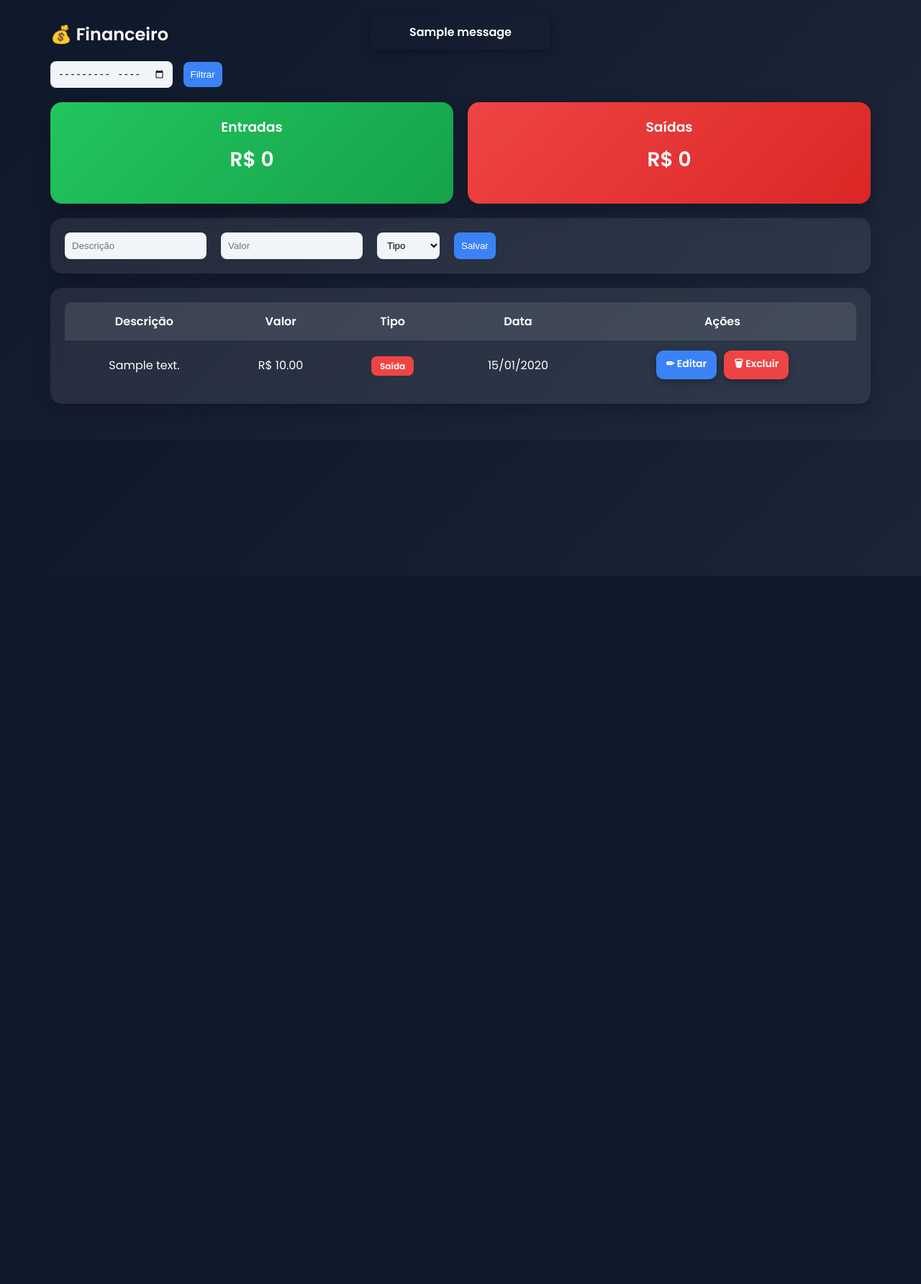
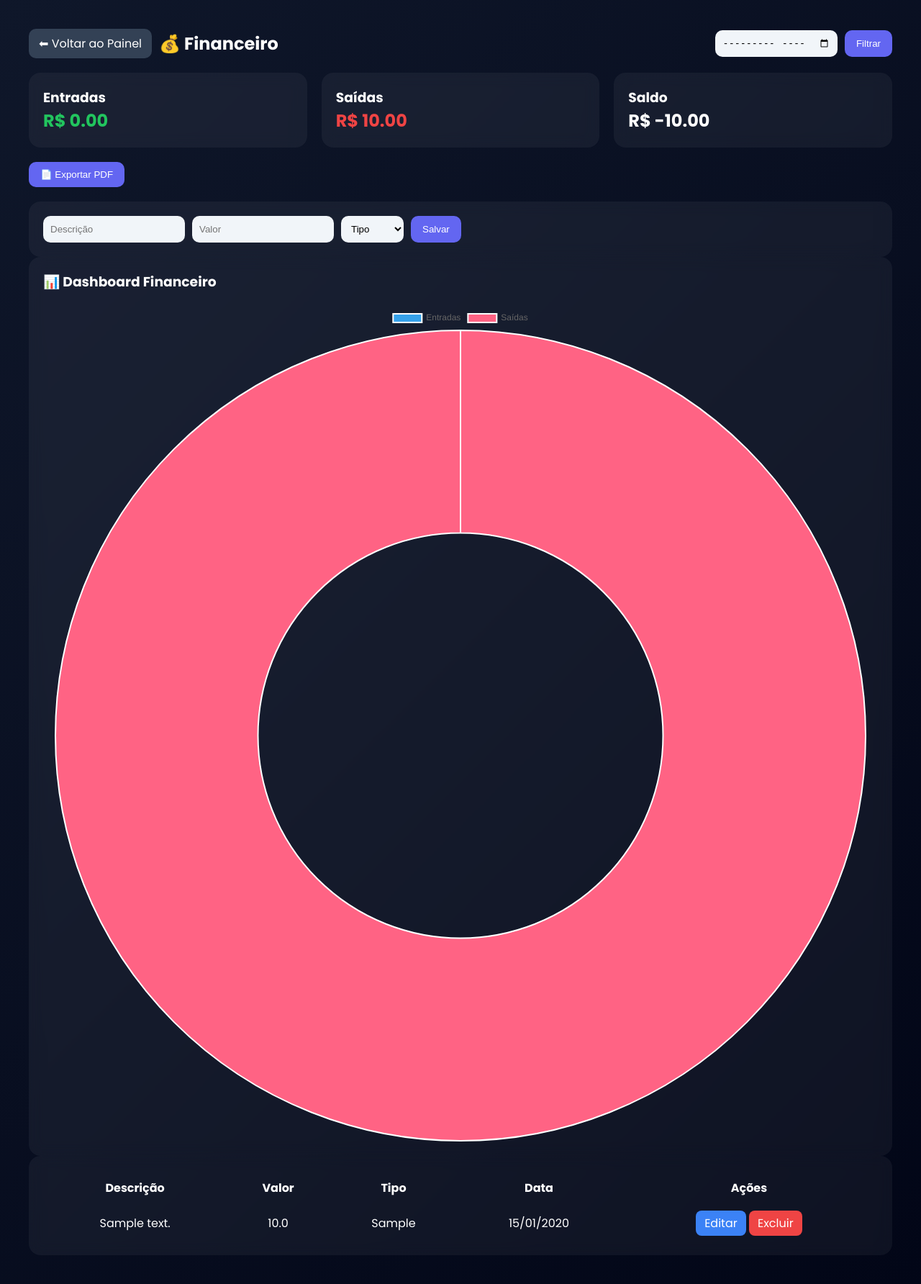
Before and after one commit to luiz2938310-pixel/marinalaiabeautyclinic.com.br, a Flask app: page /admin/financeiro in a window 1280 px wide. Shown: the whole page at 72% size. Before the commit the page ends 800 px from the top, so only its background shows below. Run offline with Flask 3, Linux system fonts and the light colour scheme; a user stored in the database is signed in; tables that the repository leaves empty hold one stand-in row (values such as "Sample post"); one stand-in notice (Sample message) is shown; some libraries are stand-ins or nearby versions.

Commit message:
financeiro_admin.html

```diff
--- a/agenda_marina_pro/templates/financeiro_admin.html
+++ b/agenda_marina_pro/templates/financeiro_admin.html
@@ -4,7 +4,13 @@
     <meta charset="UTF-8">
     <title>Financeiro PRO</title>
 
-    <link href="https://fonts.googleapis.com/css2?family=Poppins:wght@300;400;600&display=swap" rel="stylesheet">
+    <link href="https://fonts.googleapis.com/css2?family=Poppins:wght@300;400;600;700&display=swap" rel="stylesheet">
+
+    <!-- CHART -->
+    <script src="https://cdn.jsdelivr.net/npm/chart.js"></script>
+
+    <!-- PDF -->
+    <script src="https://cdnjs.cloudflare.com/ajax/libs/jspdf/2.5.1/jspdf.umd.min.js"></script>
 
     <style>
         * {
@@ -15,198 +21,129 @@
 
         body {
             font-family: 'Poppins', sans-serif;
-            background: linear-gradient(135deg,#0f172a,#1e293b);
+            background: linear-gradient(135deg,#0f172a,#020617);
             color: #fff;
         }
 
         .content {
-            padding: 30px;
-            max-width: 1200px;
-            margin: 0 auto;
+            padding: 40px;
+            max-width: 1300px;
+            margin: auto;
         }
 
-        h2 {
-            color: white;
+        /* TOPO */
+        .topo {
+            display: flex;
+            justify-content: space-between;
+            align-items: center;
             margin-bottom: 20px;
-        }
-
-        form[method="GET"] {
-            margin-bottom: 20px;
-        }
-
-        input, select, button {
-            padding: 10px;
-            border-radius: 8px;
-            border: none;
-            outline: none;
-            margin-right: 10px;
-        }
-
-        input, select {
-            background: #f1f5f9;
-            color: #000;
-        }
-
-        button {
-            background: #3b82f6;
-            color: white;
-            cursor: pointer;
-            transition: 0.3s;
-        }
-
-            button:hover {
-                background: #2563eb;
-            }
-
-        .grid {
-            display: grid;
-            grid-template-columns: repeat(auto-fit,minmax(220px,1fr));
-            gap: 20px;
-            margin-bottom: 20px;
-        }
-
-        .card {
-            background: rgba(255,255,255,0.08);
-            backdrop-filter: blur(10px);
-            padding: 20px;
-            border-radius: 16px;
-            box-shadow: 0 10px 25px rgba(0,0,0,0.2);
-            margin-bottom: 20px;
-        }
-
-        .resumo {
-            padding: 20px;
-            border-radius: 16px;
-            box-shadow: 0 10px 25px rgba(0,0,0,0.3);
-            font-weight: bold;
-            text-align: center;
-        }
-
-        .entrada-bg {
-            background: linear-gradient(135deg,#22c55e,#16a34a);
-        }
-
-        .saida-bg {
-            background: linear-gradient(135deg,#ef4444,#dc2626);
-        }
-
-        .resumo h2 {
-            font-size: 28px;
-            margin-top: 10px;
-        }
-
-        .card form {
-            display: flex;
             flex-wrap: wrap;
             gap: 10px;
         }
 
+        .topo-left {
+            display: flex;
+            align-items: center;
+            gap: 10px;
+        }
+
+        .topo a {
+            background: #334155;
+            padding: 8px 14px;
+            border-radius: 10px;
+            text-decoration: none;
+            color: white;
+            transition: .3s;
+        }
+
+            .topo a:hover {
+                background: #475569;
+            }
+
+        .filtro {
+            display: flex;
+            gap: 10px;
+        }
+
+        input, select {
+            padding: 10px;
+            border-radius: 10px;
+            border: none;
+            background: #f1f5f9;
+        }
+
+        button {
+            padding: 10px 16px;
+            border: none;
+            border-radius: 10px;
+            background: #6366f1;
+            color: white;
+            cursor: pointer;
+            transition: .3s;
+        }
+
+            button:hover {
+                transform: translateY(-2px);
+            }
+
+        /* GRID */
+        .grid {
+            display: grid;
+            grid-template-columns: repeat(auto-fit,minmax(240px,1fr));
+            gap: 20px;
+            margin: 20px 0;
+        }
+
+        .card {
+            background: rgba(255,255,255,0.05);
+            backdrop-filter: blur(10px);
+            padding: 20px;
+            border-radius: 16px;
+        }
+
+        /* RESUMO */
+        .valor-entrada {
+            color: #22c55e;
+        }
+
+        .valor-saida {
+            color: #ef4444;
+        }
+
+        /* TABELA */
         table {
             width: 100%;
             border-collapse: collapse;
-            color: white;
-            border-radius: 10px;
-            overflow: hidden;
         }
 
         th, td {
-            padding: 14px;
+            padding: 12px;
             text-align: center;
         }
 
-        th {
-            background: rgba(255,255,255,0.1);
+        tr:hover {
+            background: rgba(255,255,255,0.05);
         }
 
-        tr {
-            transition: 0.2s;
-        }
-
-            tr:hover {
-                background: rgba(255,255,255,0.05);
-            }
-
-        .badge {
-            padding: 5px 12px;
+        /* BOTÕES */
+        .btn {
+            padding: 6px 12px;
             border-radius: 8px;
-            font-weight: bold;
-            font-size: 12px;
-        }
-
-        .entrada {
-            background: #22c55e;
-            color: white;
-        }
-
-        .saida {
-            background: #ef4444;
-            color: white;
-        }
-
-        .btn {
-            padding: 8px 14px;
-            border-radius: 10px;
-            font-size: 14px;
-            font-weight: bold;
             text-decoration: none;
             color: white;
-            box-shadow: 0 4px 10px rgba(0,0,0,0.3);
-            transition: 0.2s;
-            display: inline-block;
         }
 
         .btn-edit {
             background: #3b82f6;
         }
 
-            .btn-edit:hover {
-                background: #2563eb;
-                transform: translateY(-2px);
-            }
-
         .btn-del {
             background: #ef4444;
         }
 
-            .btn-del:hover {
-                background: #dc2626;
-                transform: translateY(-2px);
-            }
-
-        .vazio {
-            text-align: center;
-            padding: 20px;
-            color: #cbd5f5;
-            font-weight: bold;
+        canvas {
+            margin-top: 20px;
         }
-
-        /* FLASH MESSAGES */
-        .flash-container {
-            position: fixed;
-            top: 20px;
-            left: 50%;
-            transform: translateX(-50%);
-            z-index: 9999;
-        }
-
-        .flash {
-            padding: 12px 20px;
-            border-radius: 10px;
-            color: white;
-            font-weight: bold;
-            min-width: 250px;
-            text-align: center;
-            margin-bottom: 10px;
-            box-shadow: 0 5px 15px rgba(0,0,0,0.3);
-        }
-
-            .flash.sucesso {
-                background: #22c55e;
-            }
-
-            .flash.erro {
-                background: #ef4444;
-            }
     </style>
 </head>
 
@@ -214,42 +151,45 @@
 
     <div class="content">
 
-        <h2>💰 Financeiro</h2>
+        <!-- TOPO -->
+        <div class="topo">
+            <div class="topo-left">
+                <a href="/admin">⬅ Voltar ao Painel</a>
+                <h2>💰 Financeiro</h2>
+            </div>
 
-        <!-- FLASH MESSAGES -->
-        {% with messages = get_flashed_messages(with_categories=true) %}
-        {% if messages %}
-        <div class="flash-container">
-            {% for category, message in messages %}
-            <div class="flash {{ category }}">
-                {{ message }}
-            </div>
-            {% endfor %}
+            <form method="GET" class="filtro">
+                <input type="month" name="mes">
+                <button>Filtrar</button>
+            </form>
         </div>
-        {% endif %}
-        {% endwith %}
-
-        <!-- FILTRO -->
-        <form method="GET">
-            <input type="month" name="mes">
-            <button type="submit">Filtrar</button>
-        </form>
 
         <!-- RESUMO -->
         <div class="grid">
-            <div class="resumo entrada-bg">
+            <div class="card">
                 <h3>Entradas</h3>
-                <h2>R$ {{ registros | selectattr('tipo','equalto','Entrada') | map(attribute='valor') | sum }}</h2>
+                <h2 class="valor-entrada" id="entradaTotal"></h2>
             </div>
-            <div class="resumo saida-bg">
+
+            <div class="card">
                 <h3>Saídas</h3>
-                <h2>R$ {{ registros | selectattr('tipo','equalto','Saida') | map(attribute='valor') | sum }}</h2>
+                <h2 class="valor-saida" id="saidaTotal"></h2>
             </div>
+
+            <div class="card">
+                <h3>Saldo</h3>
+                <h2 id="saldoTotal"></h2>
+            </div>
+        </div>
+
+        <!-- BOTÕES -->
+        <div style="display:flex; gap:10px; margin-bottom:20px;">
+            <button onclick="gerarPDF()">📄 Exportar PDF</button>
         </div>
 
         <!-- FORM -->
         <div class="card">
-            <form method="POST">
+            <form method="POST" style="display:flex; gap:10px; flex-wrap:wrap;">
                 <input name="descricao" placeholder="Descrição" required>
                 <input name="valor" type="number" step="0.01" placeholder="Valor" required>
                 <select name="tipo" required>
@@ -261,10 +201,16 @@
             </form>
         </div>
 
+        <!-- GRÁFICO -->
+        <div class="card">
+            <h3>📊 Dashboard Financeiro</h3>
+            <canvas id="grafico"></canvas>
+        </div>
+
         <!-- TABELA -->
         <div class="card">
             {% if registros|length == 0 %}
-            <div class="vazio">Nenhum registro encontrado</div>
+            <p>Nenhum registro</p>
             {% else %}
             <table>
                 <tr>
@@ -274,21 +220,16 @@
                     <th>Data</th>
                     <th>Ações</th>
                 </tr>
+
                 {% for r in registros %}
                 <tr>
                     <td>{{ r.descricao }}</td>
-                    <td>R$ {{ "%.2f"|format(r.valor) }}</td>
+                    <td>{{ r.valor }}</td>
+                    <td>{{ r.tipo }}</td>
+                    <td>{{ r.data.strftime('%d/%m/%Y') }}</td>
                     <td>
-                        {% if r.tipo == "Entrada" %}
-                        <span class="badge entrada">Entrada</span>
-                        {% else %}
-                        <span class="badge saida">Saída</span>
-                        {% endif %}
-                    </td>
-                    <td>{{ r.data.strftime('%d/%m/%Y') }}</td>
-                    <td style="display:flex; justify-content:center; gap:10px;">
-                        <a href="/admin/financeiro/editar/{{ r.id }}" class="btn btn-edit">✏ Editar</a>
-                        <a href="/admin/financeiro/excluir/{{ r.id }}" class="btn btn-del" onclick="return confirm('Deseja excluir?')">🗑 Excluir</a>
+                        <a href="/admin/financeiro/editar/{{ r.id }}" class="btn btn-edit">Editar</a>
+                        <a href="/admin/financeiro/excluir/{{ r.id }}" class="btn btn-del">Excluir</a>
                     </td>
                 </tr>
                 {% endfor %}
@@ -297,5 +238,51 @@
         </div>
 
     </div>
+
+    <!-- SCRIPT -->
+    <script>
+let entradas = 0;
+let saidas = 0;
+
+{% for r in registros %}
+    {% if r.tipo == "Entrada" %}
+        entradas += {{ r.valor }};
+    {% else %}
+        saidas += {{ r.valor }};
+    {% endif %}
+{% endfor %}
+
+let saldo = entradas - saidas;
+
+// MOSTRAR VALORES
+document.getElementById("entradaTotal").innerText = "R$ " + entradas.toFixed(2);
+document.getElementById("saidaTotal").innerText = "R$ " + saidas.toFixed(2);
+document.getElementById("saldoTotal").innerText = "R$ " + saldo.toFixed(2);
+
+// GRÁFICO
+new Chart(document.getElementById('grafico'), {
+    type: 'doughnut',
+    data: {
+        labels: ['Entradas', 'Saídas'],
+        datasets: [{
+            data: [entradas, saidas]
+        }]
+    }
+});
+
+// PDF
+function gerarPDF(){
+    const { jsPDF } = window.jspdf;
+    const doc = new jsPDF();
+
+    doc.text("Relatório Financeiro", 20, 20);
+    doc.text("Entradas: R$ " + entradas.toFixed(2), 20, 40);
+    doc.text("Saídas: R$ " + saidas.toFixed(2), 20, 50);
+    doc.text("Saldo: R$ " + saldo.toFixed(2), 20, 60);
+
+    doc.save("financeiro.pdf");
+}
+    </script>
+
 </body>
 </html>
```
